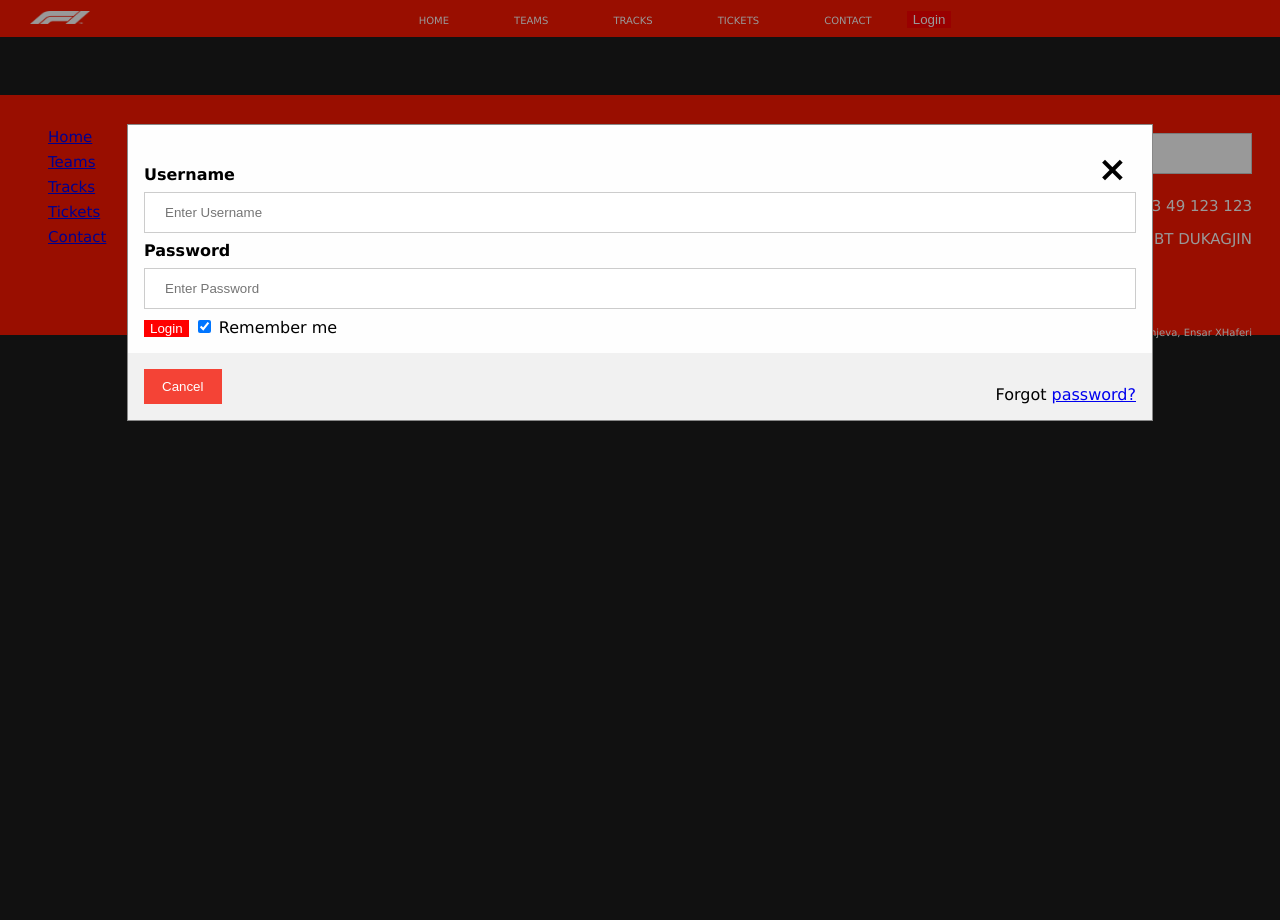
After one commit to altikrivanjeva/Formula1, a PHP site: page /login.html in a window 1280 px wide, after a click on "Login". The commit adds this page. Run offline with PHP 8.4, Linux system fonts and the light colour scheme.

Commit message:
shtimi i login formes

```diff
--- /dev/null
+++ b/login.css
@@ -0,0 +1,187 @@
+menu{
+    list-style: none;
+    background-color: #FF1801;
+    padding: 9px 30px;
+    text-align: center;
+    overflow: hidden;
+    margin: -8px;
+  }
+
+  menu a {
+    margin: 0px;
+    color: white;
+    text-decoration: none;
+    font-family: F1;
+    padding: 20px 30px;
+    font-family: Verdana, Geneva, Tahoma, sans-serif;
+    font-size: 10px;
+  }
+
+  menu a:hover{
+    background-color: rgb(29, 29, 29);
+  ;
+    color: white;
+  }
+  .topnav-right {
+    float: left;
+  }
+
+body{
+    background-color: rgb(29, 29, 29);
+    font-family: Verdana, Geneva, Tahoma, sans-serif;
+
+}
+
+
+  /* stilizi i foterit */
+
+footer{
+  display: flex;
+  justify-content: space-between;
+  background-color: #FF1801;
+  color: white;
+  font-family: Verdana, Geneva, Tahoma, sans-serif;
+  font-size: 15px;
+  height: 180px;
+  margin: -10px;
+  padding: 30px;
+  padding-left: 50px;
+}
+
+.left-footer{
+  line-height: 25px;
+  width: 49px;
+}
+
+.right-footer{
+  text-align: right;
+}
+
+
+
+
+
+
+
+
+
+
+/* stilizimi login */
+
+
+
+
+input[type=text], input[type=password] {
+  width: 100%;
+  padding: 12px 20px;
+  margin: 8px 0;
+  display: inline-block;
+  border: 1px solid #ccc;
+  box-sizing: border-box;
+}
+
+
+button {
+  background-color: red;
+  color: white;
+  border: none;
+  cursor: pointer;
+
+}
+
+
+button:hover {
+  opacity: 0.8;
+  background-color: rgb(29, 29, 29);
+
+  color: white;
+}
+
+.cancelbtn {
+  width: auto;
+  padding: 10px 18px;
+  background-color: #f44336;
+}
+
+.imgcontainer {
+  text-align: center;
+  margin: 24px 0 12px 0;
+  position: relative;
+}
+
+img.avatar {
+  width: 40%;
+  border-radius: 50%;
+}
+
+.container {
+  padding: 16px;
+}
+
+span.psw {
+  float: right;
+  padding-top: 16px;
+}
+
+.modal {
+  display: none;
+  position: fixed;
+  z-index: 1;
+  left: 0;
+  top: 0;
+  width: 100%;
+  height: 100%;
+  overflow: auto;
+  background-color: rgb(0,0,0);
+  background-color: rgba(0,0,0,0.4);
+  padding-top: 60px;
+}
+
+/* Modal Content/Box */
+.modal-content {
+  background-color: #fefefe;
+  margin: 5% auto 15% auto;
+  border: 1px solid #888;
+  width: 80%;
+}
+
+/* The Close Button (x) */
+.close {
+  position: absolute;
+  right: 25px;
+  top: 0;
+  color: #000;
+  font-size: 35px;
+  font-weight: bold;
+}
+
+.close:hover,
+.close:focus {
+  color: red;
+  cursor: pointer;
+}
+
+.animate {
+  -webkit-animation: animatezoom 0.6s;
+  animation: animatezoom 0.6s
+}
+
+@-webkit-keyframes animatezoom {
+  from {-webkit-transform: scale(0)}
+  to {-webkit-transform: scale(1)}
+}
+
+@keyframes animatezoom {
+  from {transform: scale(0)}
+  to {transform: scale(1)}
+}
+
+@media screen and (max-width: 300px) {
+  span.psw {
+     display: block;
+     float: none;
+  }
+  .cancelbtn {
+     width: 100%;
+  }
+}
--- /dev/null
+++ b/login.html
@@ -0,0 +1,95 @@
+<!DOCTYPE html>
+<html>
+<head>
+    <meta name="viewport" content="width=device-width, initial-scale=1">
+    <title>Contact</title>
+    <link rel="stylesheet" href="login.css">
+
+    </head>
+<body>
+
+    <menu>
+        <li>
+          <div class="topnav-right">
+             <img src="./Assets/logot/F1white.png" width="60" height="13  alt="f1 logo">
+        </div>
+          <a href="index.html">HOME</a>
+          <a href="#home">TEAMS</a>
+          <a href="#home">TRACKS</a>
+          <a href="#home">TICKETS</a>
+          <a href="contact.html">CONTACT</a>
+          <button onclick="document.getElementById('id01').style.display='block'" style="width:auto;">Login</button>
+
+        </li>
+        </menu>
+
+
+        <div id="id01" class="modal">
+
+            <form class="modal-content animate" action="/action_page.php" method="post">
+              <div class="imgcontainer">
+                <span onclick="document.getElementById('id01').style.display='none'" class="close" title="Close Modal">&times;</span>
+
+              </div>
+
+              <div class="container">
+                <label for="uname"><b>Username</b></label>
+                <input type="text" placeholder="Enter Username" name="uname" required>
+
+                <label for="psw"><b>Password</b></label>
+                <input type="password" placeholder="Enter Password" name="psw" required>
+
+                <button type="submit">Login</button>
+                <label>
+                  <input type="checkbox" checked="checked" name="remember"> Remember me
+                </label>
+              </div>
+
+              <div class="container" style="background-color:#f1f1f1">
+                <button type="button" onclick="document.getElementById('id01').style.display='none'" class="cancelbtn">Cancel</button>
+                <span class="psw">Forgot <a href="#">password?</a></span>
+              </div>
+            </form>
+          </div>
+
+          <script>
+
+            var modal = document.getElementById('id01');
+                        window.onclick = function(event) {
+                if (event.target == modal) {
+                    modal.style.display = "none";
+                }
+            }
+            </script>
+
+
+<br>
+<br>
+<br>
+<br>
+
+<footer>
+    <div class="left-footer">
+    <a href="index.html">Home</a>
+    <a href="index.html">Teams</a>
+    <a href="index.html">Tracks</a>
+    <a href="index.html">Tickets</a>
+    <a href="contact.html">Contact</a>
+  </div>
+
+  <div class="right-footer">
+  <input type="text" placeholder="Search..">
+  <p>+383 49 123 123</p>
+
+  <p>Address : UBT DUKAGJIN</p>
+  <br>
+  <br>
+  <br>
+  <p style="font-size: 10px;">Alti Krivanjeva, Ensar XHaferi</p>
+
+
+  </div>
+
+  </footer>
+</body>
+</html>
```
Also changed, not shown: index.html (+45 -0 lines), style.css (+126 -1 lines), bg.jpg (added), login.js (added).
